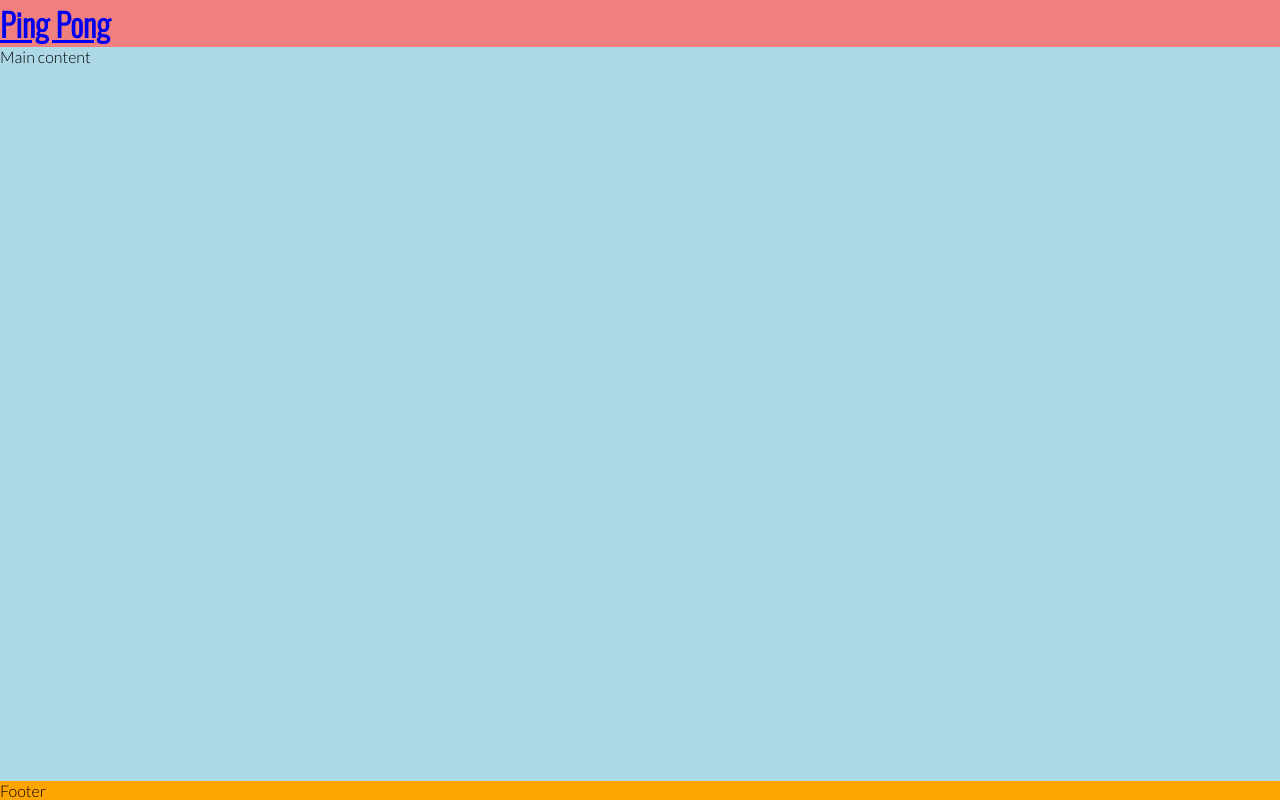
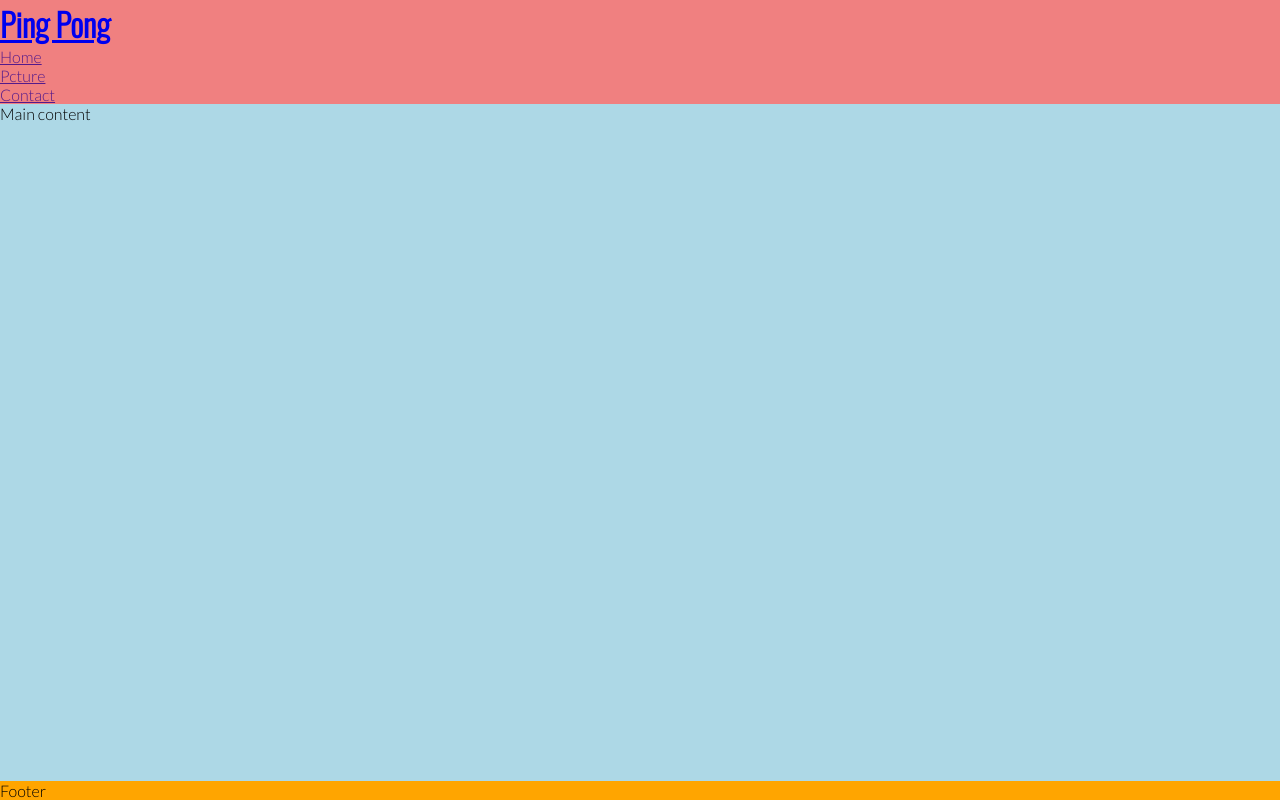
Before and after one commit to SamGree/ping-pong, a plain HTML site: page index.html in a window 1280 px wide. Drawn offline with nearby package versions, Linux system fonts and the light colour scheme.

Commit message:
create navbar

```diff
--- a/index.html
+++ b/index.html
@@ -21,7 +21,13 @@
         <a href="index.html">
             <h1 id="logo">Ping Pong</h1>
         </a>
-
+       <nav>
+        <ul>
+            <li><a href="">Home</a></li>
+            <li><a href="">Pcture</a></li>
+            <li><a href="">Contact</a></li>
+        </ul>
+       </nav>
     </header>
     <!--main content-->
     <main>Main content</main>
```
